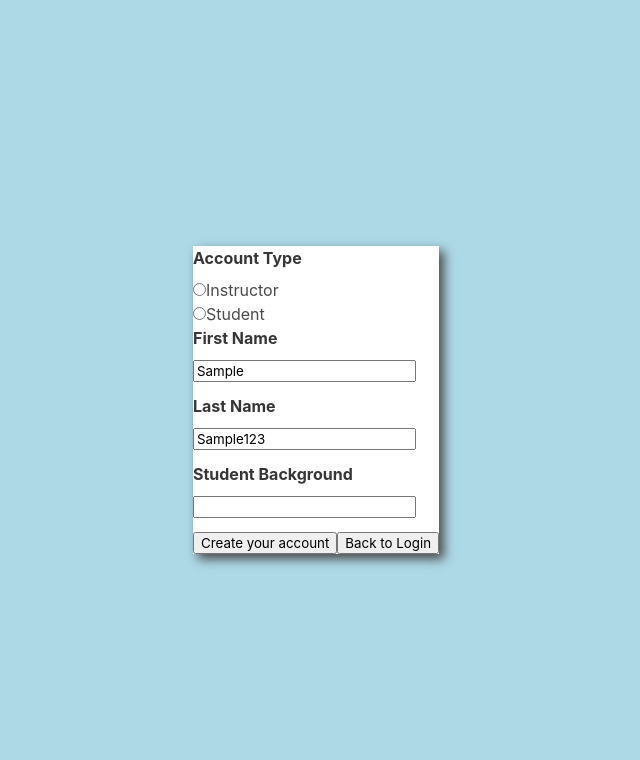
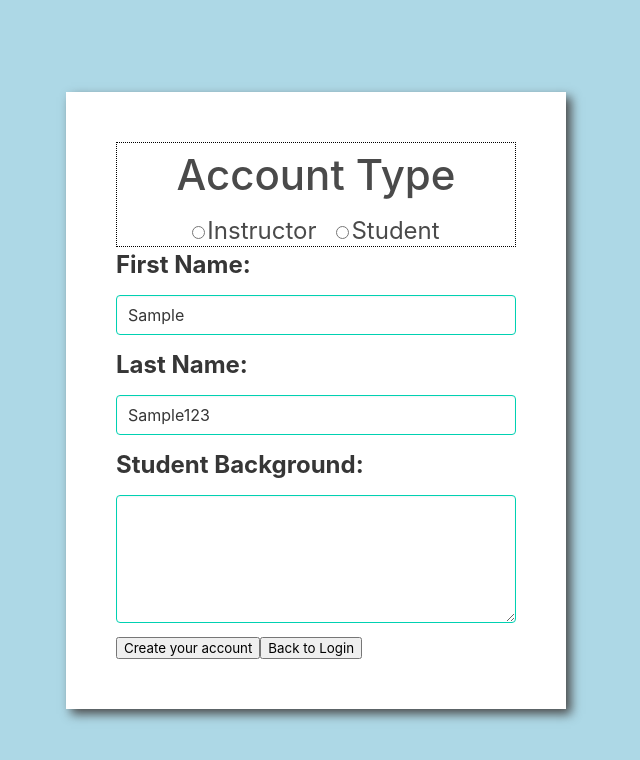
Before and after one commit to jerler1/fist-to-five, a React (Create React App) app: page / in a window 1280 px wide. Both pictures are taken after typing "Sample", "Sample123" into the empty fields and a click on the button "Create Account". Shown: the top 760 px of the page, without its empty margins (324-964 px from the left). Built offline with nearby package versions, Linux system fonts and the light colour scheme.

Commit message:
added error handling to the form and registered all the fields

```diff
--- a/src/views/Login/Login.jsx
+++ b/src/views/Login/Login.jsx
@@ -24,7 +24,8 @@ const Login = () => {
     }
   };
 
-  const handleCreateAccountButtonClick = () => {
+  const handleCreateAccountButtonClick = (event) => {
+    event.preventDefault();
     console.log("Changing to new form!");
     setIsCreateAccountActive(!isCreateAccountActive);
   };
@@ -35,27 +36,33 @@ const Login = () => {
         {isCreateAccountActive ? (
           <div className="createAccountForm">
             <div className="accountSelection">
-              <div className="field">
-                <label className="label">Account Type</label>
+              <div className="field accountTypeSelection">
+                <h3>Account Type</h3>
+                <div className="radioButtonsWrapper">
                   <div className="control">
+                    <label className="radio">
                       <input
                         type="radio"
                         name="choice"
                         value="instructor"
                         checked={selectedRadioButton === "instructor"}
-                    onClick={() => setSelectedRadioButton("instructor")}
+                        onChange={() => setSelectedRadioButton("instructor")}
                       />
                       Instructor
+                    </label>
                   </div>
                   <div className="control">
+                    <label className="radio">
                       <input
                         type="radio"
                         name="choice"
                         value="student"
                         checked={selectedRadioButton === "student"}
-                    onClick={() => setSelectedRadioButton("student")}
+                        onChange={() => setSelectedRadioButton("student")}
                       />
                       Student
+                    </label>
+                  </div>
                 </div>
               </div>
             </div>
@@ -66,21 +73,48 @@ const Login = () => {
                 noValidate
               >
                 <div className="field">
-                  <label className="label">First Name</label>
+                  <label className="label">First Name:</label>
                   <div className="control">
-                    <input type="text" />
+                    <input
+                      type="text"
+                      {...register("firstName", { required: true })}
+                      className="input is-normal is-primary"
+                    />
+                    {errors.firstName && (
+                      <span className="errorMessage">
+                        Please enter a valid first name.
+                      </span>
+                    )}
                   </div>
                 </div>
                 <div className="field">
-                  <label className="label">Last Name</label>
+                  <label className="label">Last Name:</label>
                   <div className="control">
-                    <input type="text" />
+                    <input
+                      type="text"
+                      className="input is-normal is-primary"
+                      {...register("firstName", { required: true })}
+                    />
+                    {errors.lastName && (
+                      <span className="errorMessage">
+                        Please enter a valid last name.
+                      </span>
+                    )}
                   </div>
                 </div>
                 <div className="field">
-                  <label className="label">Class Name</label>
+                  <label className="label">Class Name:</label>
                   <div className="control">
-                    <input type="text" />
+                    <input
+                      type="text"
+                      className="input is-normal is-primary"
+                      {...register("className", { required: true })}
+                    />
+                    {errors.lastName && (
+                      <span className="errorMessage">
+                        Please enter a valid class name.
+                      </span>
+                    )}
                   </div>
                 </div>
                 <button>Create your account</button>
@@ -93,21 +127,48 @@ const Login = () => {
                 noValidate
               >
                 <div className="field">
-                  <label className="label">First Name</label>
+                  <label className="label">First Name:</label>
                   <div className="control">
-                    <input type="text" />
+                    <input
+                      type="text"
+                      className="input is-normal is-primary"
+                      {...register("firstName", { required: true })}
+                    />
+                    {errors.firstName && (
+                      <span className="errorMessage">
+                        Please enter a valid first name.
+                      </span>
+                    )}
                   </div>
                 </div>
                 <div className="field">
-                  <label className="label">Last Name</label>
+                  <label className="label">Last Name:</label>
                   <div className="control">
-                    <input type="text" />
+                    <input
+                      type="text"
+                      className="input is-normal is-primary"
+                      {...register("lastName", { required: true })}
+                    />
+                    {errors.lastName && (
+                      <span className="errorMessage">
+                        Please enter a valid class name.
+                      </span>
+                    )}
                   </div>
                 </div>
                 <div className="field">
-                  <label className="label">Student Background</label>
+                  <label className="label">Student Background:</label>
                   <div className="control">
-                    <input type="text" />
+                    <textarea
+                      type="text"
+                      className="textarea is-normal is-primary"
+                      {...register("studentBackground", { required: true })}
+                    />
+                    {errors.studentBackground && (
+                      <span className="errorMessage">
+                        Please enter a student background.
+                      </span>
+                    )}
                   </div>
                 </div>
                 <button>Create your account</button>
@@ -126,15 +187,33 @@ const Login = () => {
               noValidate
             >
               <div className="field">
-                <label className="label">Username</label>
+                <label className="label">Username:</label>
                 <div className="control">
-                  <input type="text" />
+                  <input
+                    type="text"
+                    className="input is-normal is-primary"
+                    {...register("username", { required: true })}
+                  />
+                  {errors.username && (
+                    <span className="errorMessage">
+                      Please enter a valid username.
+                    </span>
+                  )}
                 </div>
               </div>
               <div className="field">
-                <label className="label">Password</label>
+                <label className="label">Password:</label>
                 <div className="control">
-                  <input type="password" />
+                  <input
+                    type="password"
+                    className="input is-normal is-primary"
+                    {...register("password", { required: true })}
+                  />
+                  {errors.password && (
+                    <span className="errorMessage">
+                      Please enter a valid password.
+                    </span>
+                  )}
                 </div>
               </div>
               <button>Login</button>
--- a/src/views/Login/Login.scss
+++ b/src/views/Login/Login.scss
@@ -5,10 +5,39 @@
   @include flex(row, center, center);
   min-height: 100%;
   background-color: lightblue;
+  label {
+    font-size: 24px;
+  }
+  h3 {
+    font-size: 42px;
+    font-weight: 450;
+    text-align: center;
+    margin-bottom: 10px;
+  }
   .loginWrapper {
     @include dimensions(auto, auto);
     @include flex(column, center, center);
+    padding: 50px;
     background-color: white;
     box-shadow: 5px 5px 10px;
+    .createAccountForm {
+      @include dimensions(400px, 100%);
+      .accountTypeSelection {
+        border: 1px dotted black;
+        .radioButtonsWrapper {
+          @include dimensions(100%, 100%);
+          @include flex(row, center, center);
+          label {
+              margin: 0 10px;
+          }
+          input {
+            margin-right: 2px;
           }
         }
+      }
+    }
+    .loginForm {
+      @include dimensions(400px, 100%);
+    }
+  }
+}
```
Lines whose indentation alone changed are shown as unchanged.
